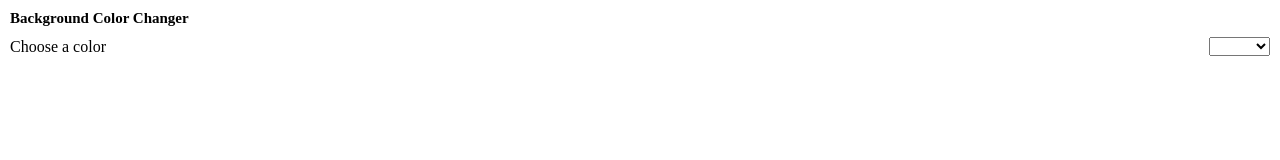
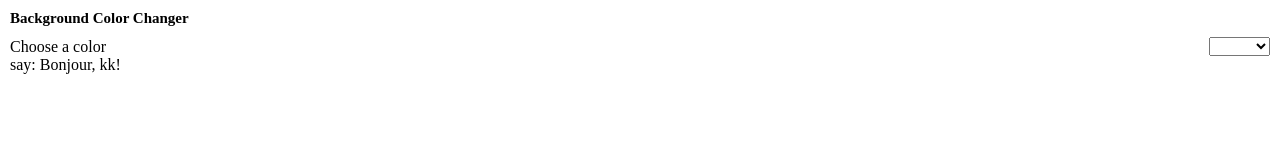
Before and after one commit to kkito/ts-startup-chrome-extension, a website built with webpack: page src/hello.html in a window 1280 px wide. Built offline with nearby package versions, Linux system fonts and the light colour scheme.

Commit message:
greeting demo

```diff
--- a/src/hello.html
+++ b/src/hello.html
@@ -45,5 +45,9 @@
         <option value="yellow">Yellow</option>
       </select>
     </div>
+    <div>
+      <span>say:</span>
+      <span id="greeting"></span>
+    </div>
   </body>
 </html>
--- a/src/index.ts
+++ b/src/index.ts
@@ -3,6 +3,8 @@ declare const chrome: {
     executeScript: (params: any) => void;
   };
 };
+
+import { Greeter } from './greeter';
 
 function changeBackgroundColor(color: string) {
   const script = 'document.body.style.backgroundColor="' + color + '";';
@@ -13,10 +15,15 @@ function changeBackgroundColor(color: string) {
 
 document.addEventListener('DOMContentLoaded', () => {
   const dropdown = document.getElementById('dropdown');
+  const greetingSpan = document.getElementById('greeting');
 
   if (dropdown) {
     dropdown.addEventListener('change', () => {
       changeBackgroundColor((dropdown as any).value);
     });
   }
+
+  if (greetingSpan) {
+    greetingSpan.innerHTML = new Greeter('kk').greet();
+  }
 });
```
